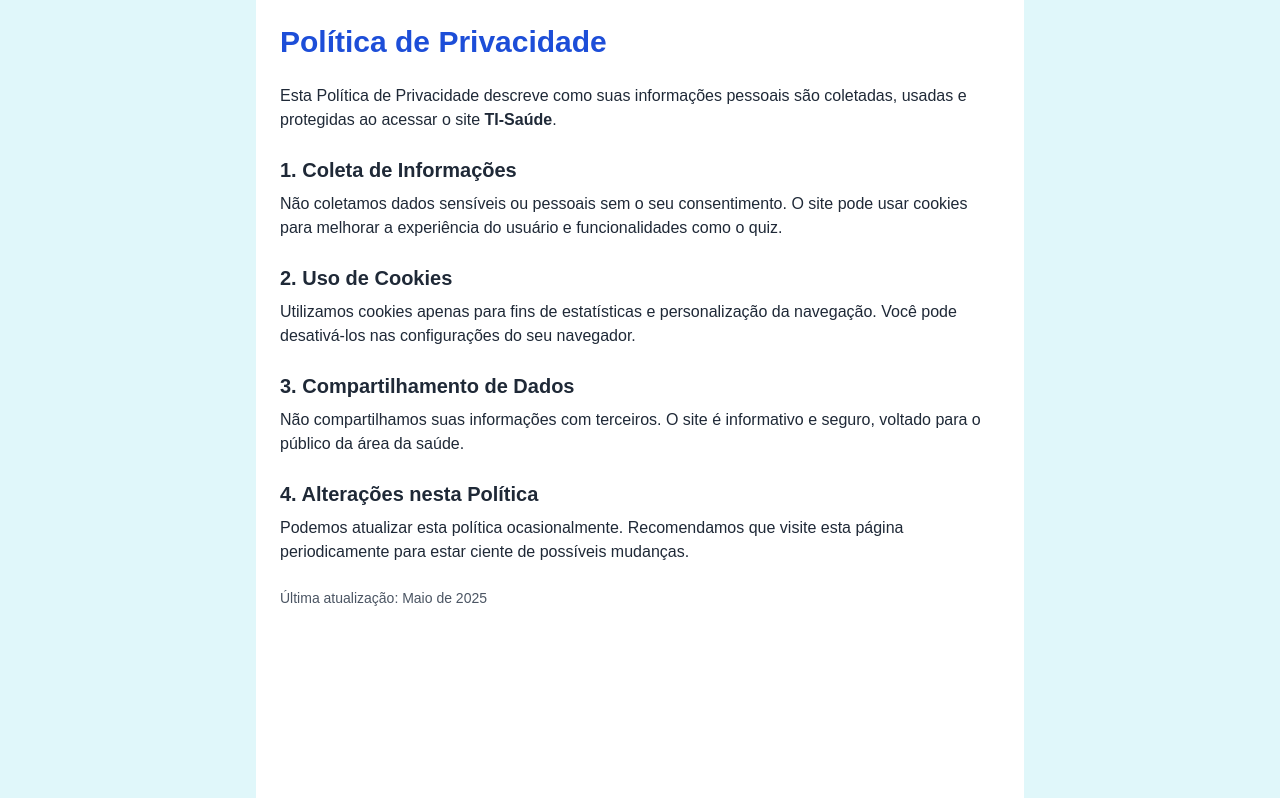
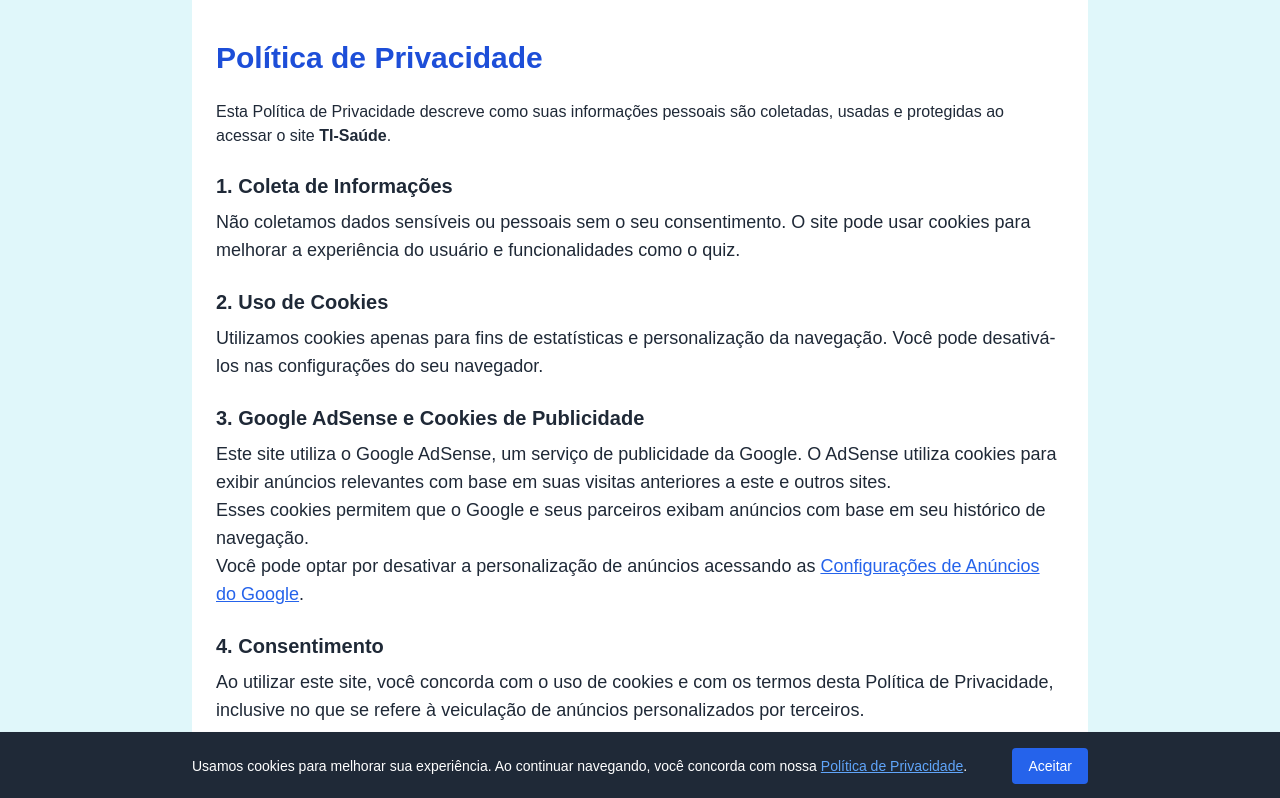
Before and after one commit to dinizdaniel284/ti-saude-frontend, a Next.js app: page /privacidade in a window 1280 px wide. Shown: the top 798 px of the page. Built offline with nearby package versions, Linux system fonts and the light colour scheme; no server answers.

Commit message:
Atualiza política de privacidade e sitemap mais completo

```diff
--- a/components/BannerQuiz.tsx
+++ b/components/BannerQuiz.tsx
@@ -1,18 +1,27 @@
 import React from "react";
+import Link from "next/link";
 
 const BannerQuiz: React.FC = () => {
   return (
-    <div className="bg-gradient-to-r from-blue-600 via-indigo-600 to-purple-600 py-14 px-8 rounded-3xl shadow-2xl text-center mb-12 max-w-4xl mx-auto transition-transform transform hover:scale-105">
+    <section
+      aria-label="Convite para quiz vocacional de TI"
+      className="bg-gradient-to-r from-blue-600 via-indigo-600 to-purple-600 py-14 px-8 rounded-3xl shadow-2xl text-center mb-12 max-w-4xl mx-auto transition-transform transform hover:scale-105"
+    >
       <h1 className="text-4xl md:text-5xl font-extrabold text-white mb-6">
         Descubra sua área ideal na TI!
       </h1>
       <p className="text-lg md:text-xl text-white opacity-90 mb-8">
         Responda ao quiz e descubra qual caminho na Tecnologia da Informação mais combina com você.
       </p>
-      <button className="bg-gradient-to-r from-yellow-400 to-orange-500 text-white py-3 px-6 rounded-lg text-lg font-semibold hover:bg-gradient-to-l transition-all duration-300">
-        Comece o Quiz
-      </button>
-    </div>
+      <Link href="/quiz">
+        <a
+          className="inline-block bg-gradient-to-r from-yellow-400 to-orange-500 text-white py-3 px-6 rounded-lg text-lg font-semibold hover:bg-gradient-to-l transition-all duration-300 focus:outline-none focus:ring-4 focus:ring-orange-300"
+          role="button"
+        >
+          Comece o Quiz
+        </a>
+      </Link>
+    </section>
   );
 };
 
--- /dev/null
+++ b/components/CookieBanner.tsx
@@ -0,0 +1,35 @@
+'use client';
+import { useEffect, useState } from 'react';
+
+export default function CookieBanner() {
+  const [showBanner, setShowBanner] = useState(false);
+
+  useEffect(() => {
+    const accepted = localStorage.getItem('cookieConsent');
+    if (!accepted) setShowBanner(true);
+  }, []);
+
+  const handleAccept = () => {
+    localStorage.setItem('cookieConsent', 'true');
+    setShowBanner(false);
+  };
+
+  if (!showBanner) return null;
+
+  return (
+    <div className="fixed bottom-0 left-0 right-0 bg-gray-800 text-white p-4 shadow-md z-50">
+      <div className="max-w-4xl mx-auto flex flex-col sm:flex-row justify-between items-center gap-4">
+        <p className="text-sm">
+          Usamos cookies para melhorar sua experiência. Ao continuar navegando, você concorda com nossa{' '}
+          <a href="/privacidade" className="underline text-blue-400">Política de Privacidade</a>.
+        </p>
+        <button
+          onClick={handleAccept}
+          className="bg-blue-600 hover:bg-blue-700 text-white px-4 py-2 rounded text-sm"
+        >
+          Aceitar
+        </button>
+      </div>
+    </div>
+  );
+}
--- a/pages/_app.tsx
+++ b/pages/_app.tsx
@@ -1,7 +1,9 @@
 import React, { useEffect } from 'react';
 import { useRouter } from 'next/router';
 import { AppProps } from 'next/app';
-import '../styles/globals.css';  // Importando os estilos globais
+import '../styles/globals.css';
+import CookieBanner from '@/components/CookieBanner';
+
 function MyApp({ Component, pageProps }: AppProps) {
   const router = useRouter();
 
@@ -10,16 +12,18 @@ function MyApp({ Component, pageProps }: AppProps) {
       console.log(`Navegou para: ${url}`);
     };
 
-    // Usando os eventos de navegação do Next.js
     router.events.on('routeChangeComplete', handleRouteChange);
-
-    // Cleanup ao remover o evento
     return () => {
       router.events.off('routeChangeComplete', handleRouteChange);
     };
   }, [router]);
 
-  return <Component {...pageProps} />;
+  return (
+    <>
+      <Component {...pageProps} />
+      <CookieBanner />
+    </>
+  );
 }
 
 export default MyApp;
--- a/pages/index.tsx
+++ b/pages/index.tsx
@@ -2,9 +2,9 @@
 import React from 'react';
 import Head from 'next/head';
 import Link from 'next/link';
+import Script from 'next/script';
 import { motion } from 'framer-motion';
 import { FaWhatsapp, FaFacebookF, FaTwitter } from 'react-icons/fa';
-import Script from 'next/script';
 
 export default function Home() {
   const url = encodeURIComponent('https://ti-saude.vercel.app/quiz');
@@ -139,6 +139,7 @@ export default function Home() {
           <p>Não perca a chance de dar o primeiro passo para uma carreira incrível na TI e Saúde!</p>
         </motion.div>
 
+        {/* Google AdSense */}
         <div className="mt-16">
           <ins className="adsbygoogle"
             style={{ display: 'block' }}
--- a/pages/privacidade.tsx
+++ b/pages/privacidade.tsx
@@ -1,33 +1,76 @@
+import React from 'react';
+
 export default function Privacidade() {
   return (
-    <div className="min-h-screen bg-white text-gray-800 p-6 max-w-3xl mx-auto">
+    <main className="min-h-screen bg-white text-gray-800 px-6 py-10 max-w-4xl mx-auto">
+      <header>
         <h1 className="text-3xl font-bold mb-6 text-blue-700">Política de Privacidade</h1>
-
-      <p className="mb-4">
+        <p className="mb-6">
           Esta Política de Privacidade descreve como suas informações pessoais são coletadas, usadas e protegidas ao acessar o site <strong>TI-Saúde</strong>.
         </p>
+      </header>
 
-      <h2 className="text-xl font-semibold mt-6 mb-2">1. Coleta de Informações</h2>
-      <p className="mb-4">
+      <section className="space-y-6 text-lg">
+        <article>
+          <h2 className="text-xl font-semibold mb-2">1. Coleta de Informações</h2>
+          <p>
             Não coletamos dados sensíveis ou pessoais sem o seu consentimento. O site pode usar cookies para melhorar a experiência do usuário e funcionalidades como o quiz.
           </p>
+        </article>
 
-      <h2 className="text-xl font-semibold mt-6 mb-2">2. Uso de Cookies</h2>
-      <p className="mb-4">
+        <article>
+          <h2 className="text-xl font-semibold mb-2">2. Uso de Cookies</h2>
+          <p>
             Utilizamos cookies apenas para fins de estatísticas e personalização da navegação. Você pode desativá-los nas configurações do seu navegador.
           </p>
+        </article>
 
-      <h2 className="text-xl font-semibold mt-6 mb-2">3. Compartilhamento de Dados</h2>
-      <p className="mb-4">
+        <article>
+          <h2 className="text-xl font-semibold mb-2">3. Google AdSense e Cookies de Publicidade</h2>
+          <p>
+            Este site utiliza o Google AdSense, um serviço de publicidade da Google. O AdSense utiliza cookies para exibir anúncios relevantes com base em suas visitas anteriores a este e outros sites.
+          </p>
+          <p>
+            Esses cookies permitem que o Google e seus parceiros exibam anúncios com base em seu histórico de navegação.
+          </p>
+          <p>
+            Você pode optar por desativar a personalização de anúncios acessando as{' '}
+            <a
+              href="https://adssettings.google.com"
+              target="_blank"
+              rel="noopener noreferrer"
+              className="text-blue-600 underline"
+            >
+              Configurações de Anúncios do Google
+            </a>.
+          </p>
+        </article>
+
+        <article>
+          <h2 className="text-xl font-semibold mb-2">4. Consentimento</h2>
+          <p>
+            Ao utilizar este site, você concorda com o uso de cookies e com os termos desta Política de Privacidade, inclusive no que se refere à veiculação de anúncios personalizados por terceiros.
+          </p>
+        </article>
+
+        <article>
+          <h2 className="text-xl font-semibold mb-2">5. Compartilhamento de Dados</h2>
+          <p>
             Não compartilhamos suas informações com terceiros. O site é informativo e seguro, voltado para o público da área da saúde.
           </p>
+        </article>
 
-      <h2 className="text-xl font-semibold mt-6 mb-2">4. Alterações nesta Política</h2>
-      <p className="mb-4">
+        <article>
+          <h2 className="text-xl font-semibold mb-2">6. Alterações nesta Política</h2>
+          <p>
             Podemos atualizar esta política ocasionalmente. Recomendamos que visite esta página periodicamente para estar ciente de possíveis mudanças.
           </p>
+        </article>
+      </section>
 
-      <p className="mt-6 text-sm text-gray-600">Última atualização: Maio de 2025</p>
-    </div>
+      <footer className="mt-10 text-sm text-gray-600">
+        Última atualização: Maio de 2025
+      </footer>
+    </main>
   );
 }
--- a/pages/sobre.tsx
+++ b/pages/sobre.tsx
@@ -2,23 +2,27 @@ import React from 'react';
 
 export default function SobrePage() {
   return (
-    <div className="max-w-3xl mx-auto px-4 py-10 text-gray-800">
-      <h1 className="text-3xl font-bold mb-4">Sobre o Projeto TI & Saúde</h1>
-      <p className="mb-4">
-        O <strong>TI & Saúde</strong> nasceu da jornada de um profissional determinado: Daniel, que saiu do interior de São Paulo e de áreas como segurança e maquinário agrícola para trilhar um novo caminho na tecnologia.
+    <main className="max-w-4xl mx-auto px-6 py-12 text-gray-800">
+      <section>
+        <h1 className="text-4xl font-bold mb-6 text-center text-blue-800">Sobre o Projeto TI & Saúde</h1>
+        <article className="space-y-5 text-lg leading-relaxed">
+          <p>
+            O <strong>TI & Saúde</strong> nasceu da jornada de um profissional determinado: Daniel, vindo do interior de São Paulo, com experiências nas áreas de segurança e maquinário agrícola, que decidiu iniciar uma nova trajetória na tecnologia.
           </p>
-      <p className="mb-4">
-        Ao iniciar seus estudos em Análise e Desenvolvimento de Sistemas, Daniel percebeu o grande potencial de unir duas áreas essenciais: <strong>a tecnologia da informação</strong> e <strong>a saúde</strong>. Assim, criou este projeto com a missão de ser um farol para quem, como ele, está começando do zero e deseja fazer a diferença.
+          <p>
+            Durante seus estudos em Análise e Desenvolvimento de Sistemas, Daniel identificou um enorme potencial em unir dois campos fundamentais: <strong>tecnologia da informação</strong> e <strong>saúde</strong>. Foi assim que surgiu este projeto, com a missão de ser um guia acessível para iniciantes e profissionais em transição de carreira.
           </p>
-      <p className="mb-4">
-        Aqui, você encontrará guias práticos, conteúdos acessíveis e recursos úteis para quem busca aprender, se inspirar e transformar sua carreira. Acreditamos que a tecnologia pode salvar vidas, facilitar processos e abrir portas — e que todo mundo merece a chance de fazer parte disso.
+          <p>
+            Aqui você encontra guias práticos, conteúdos relevantes e ferramentas úteis para quem deseja aprender, se inspirar e transformar seu futuro. Acreditamos que a tecnologia salva vidas, otimiza processos e democratiza oportunidades.
           </p>
-      <p className="mb-4 font-semibold">
-        Se você sonha em migrar para a TI, integrar conhecimentos com a saúde ou simplesmente aprender algo novo, este espaço é seu.
+          <p className="font-semibold">
+            Se você sonha em migrar para a TI, integrar saberes com a saúde ou apenas explorar um novo caminho, este espaço é seu.
           </p>
-      <p className="mt-6 italic">
+          <p className="italic text-blue-700 mt-8 text-center">
             “Não importa de onde você vem, e sim para onde quer ir.” — Vamos juntos!
           </p>
-    </div>
+        </article>
+      </section>
+    </main>
   );
 }
```
Also changed, not shown: pages/quiz.tsx (+54 -63 lines), public/ads.txt (added), public/robots.txt, 1 other file (tests, documents, lock files or other folders). Lines whose indentation alone changed are shown as unchanged.
